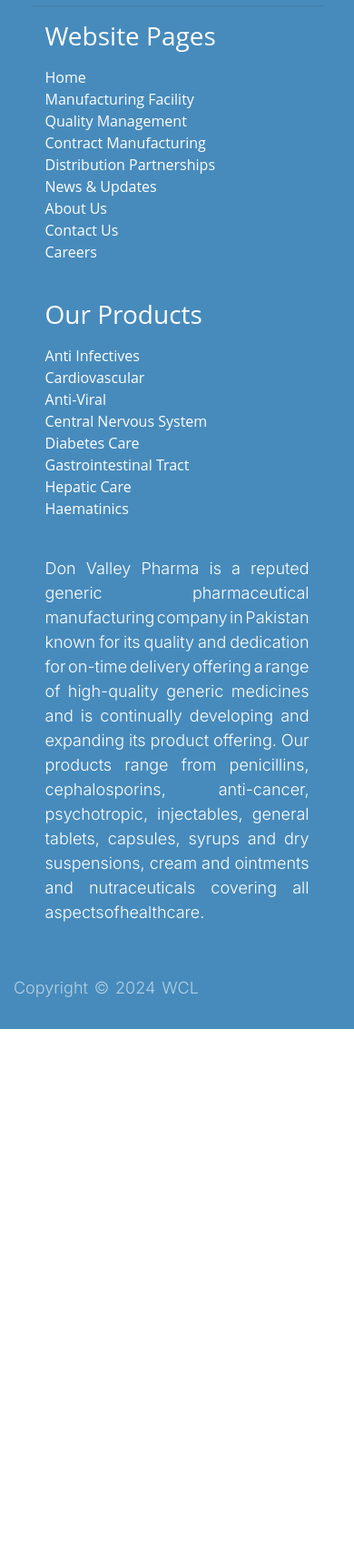
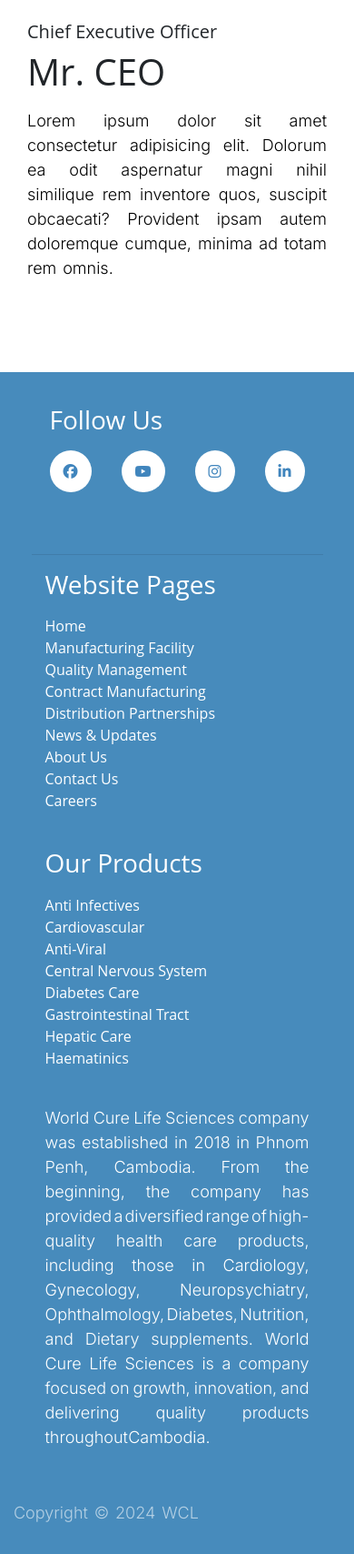
Before and after one commit to monykappa/WCL, a Django app: page /about_us/ in a window 390 px wide. Shown: the part 4139-5847 px from the top of the page at 91% size. Before the commit the page ends 5270 px from the top, so only its background shows below. Run offline with Django 5.2, Linux system fonts and the light colour scheme; some libraries are stand-ins or nearby versions.

Commit message:
person partsa

```diff
--- a/static/css/home/about_us.css
+++ b/static/css/home/about_us.css
@@ -53,3 +53,8 @@
     font-size: 50px !important;
     font-weight: bold !important;
 }
+
+/* section.person img{
+    max-width:500px;
+    height: auto;
+} */
--- a/templates/base.html
+++ b/templates/base.html
@@ -7,13 +7,13 @@
     <meta name="viewport" content="width=device-width, initial-scale=1.0">
     <link rel="stylesheet" href="{% static 'css/base.css' %} ">
     <link rel="stylesheet" href=" {% static 'css/bootstrap.min.css' %}">
+    <link rel="icon" type="image/x-icon" href="{% static 'img/logo/image-removebg-preview.ico'%}">
     <link rel="stylesheet" href="/fonts/icomoon/style.css">
     <!-- <link rel="stylesheet" href="/css/header/owl.carousel.min.css"> -->
     <link rel="stylesheet" href="https://cdnjs.cloudflare.com/ajax/libs/font-awesome/6.5.2/css/all.min.css"
         integrity="sha512-SnH5WK+bZxgPHs44uWIX+LLJAJ9/2PkPKZ5QiAj6Ta86w+fsb2TkcmfRyVX3pBnMFcV7oQPJkl9QevSCWr3W6A=="
         crossorigin="anonymous" referrerpolicy="no-referrer" />
     {% block css %}{% endblock css %}
-
     <title>{% block title %}Base{% endblock %}</title>
 </head>
 
@@ -152,14 +152,11 @@
 
                     <div class="col-md-4 mb-4">
                         <p class="footer-description">
-                            Don Valley Pharma is a reputed generic pharmaceutical manufacturing company in Pakistan
-                            known
-                            for its quality and dedication for on-time delivery offering a range of high-quality generic
-                            medicines and is continually developing and expanding its product offering. Our products
-                            range
-                            from penicillins, cephalosporins, anti-cancer, psychotropic, injectables, general tablets,
-                            capsules, syrups and dry suspensions, cream and ointments and nutraceuticals covering all
-                            aspects of healthcare.
+                            World Cure Life Sciences company was established in 2018 in Phnom Penh, Cambodia. From the
+                            beginning, the company has provided a diversified range of high-quality health care
+                            products, including those in Cardiology, Gynecology, Neuropsychiatry, Ophthalmology,
+                            Diabetes, Nutrition, and Dietary supplements. World Cure Life Sciences is a company focused
+                            on growth, innovation, and delivering quality products throughout Cambodia.
                         </p>
                     </div>
                 </div>
--- a/templates/home/about_us.html
+++ b/templates/home/about_us.html
@@ -43,18 +43,19 @@
                     delivering quality products throughout Cambodia.</p>
             </div>
             <div class="col-md-12 text-center mt-3">
-                <img src="{% static 'img/logo/about-company.jpg' %}" alt="" class="img-fluid hidden-top">
+                <img src="{% static 'img/logo/about-company.jpg' %}" alt="" class="img-fluid hidden-top mb-4">
             </div>
         </div>
     </div>
 </section>
 
-<hr>
+<hr class="mt-5">
 
 
 <section class="goal-ctn mt-5">
-    <h1 class="hidden-top">PROFESSIONAL <span>RELIABLE & EFFICIENT</span></h1>
+
     <div class="container">
+        <h1 class="hidden-top">PROFESSIONAL <span>RELIABLE & EFFICIENT</span></h1>
         <div class="row">
             <div class="col-md-12 text-left mt-5">
                 <p class="hidden-right mt-3">We pride ourselves on being one of the most professional and efficient
@@ -77,38 +78,53 @@
 
 <section class="person">
     <div class="container">
-        <div class="row">
+        <div class="row mt-5">
+            <div class="col-md-6 hidden-top">
+                <img src="https://donvalleypharma.com/wp-content/uploads/Boss_Picture-copy-1.jpg" class="img-fluid mb-4" />
+            </div>
             <div class="col-md-6">
-                <h5>Chief Executive Officer</h5>
-                <h1>Mr. CEO</h1>
-                <p class="mt-5">Lorem ipsum dolor sit amet consectetur adipisicing elit. Dolorum ea odit aspernatur
+                <h5 class="hidden-right">Chief Executive Officer</h5>
+                <h1 class="hidden-right">Mr. CEO</h1>
+                <p class="mt-3 hidden-right">Lorem ipsum dolor sit amet consectetur adipisicing elit. Dolorum ea odit aspernatur
                     magni nihil
                     similique rem inventore quos, suscipit obcaecati? Provident ipsam autem doloremque cumque, minima ad
                     totam rem omnis.</p>
             </div>
-            <div class="col-md-6">
-                <img src="https://t4.ftcdn.net/jpg/00/64/67/63/360_F_64676383_LdbmhiNM6Ypzb3FM4PPuFP9rHe7ri8Ju.jpg" />
-            </div>
         </div>
-        <div class="row">
-            <div class="col-md-6">
-                <img src="https://t4.ftcdn.net/jpg/00/64/67/63/360_F_64676383_LdbmhiNM6Ypzb3FM4PPuFP9rHe7ri8Ju.jpg" />
+
+        <div class="row mt-5">
+            <div class="col-md-6 hidden-top">
+                <img src="https://donvalleypharma.com/wp-content/uploads/Boss_Picture-copy-1.jpg" class="img-fluid mb-4" />
             </div>
             <div class="col-md-6">
-                <h5>Chief Executive Officer</h5>
-                <h1>Mr. CEO</h1>
-                <p class="mt-5">Lorem ipsum dolor sit amet consectetur adipisicing elit. Dolorum ea odit aspernatur
+                <h5 class="hidden-right">Chief Executive Officer</h5>
+                <h1 class="hidden-right">Mr. CEO</h1>
+                <p class="mt-3 hidden-right">Lorem ipsum dolor sit amet consectetur adipisicing elit. Dolorum ea odit aspernatur
                     magni nihil
                     similique rem inventore quos, suscipit obcaecati? Provident ipsam autem doloremque cumque, minima ad
                     totam rem omnis.</p>
             </div>
+        </div>
+        <div class="row mt-5">
+            <div class="col-md-6 hidden-top">
+                <img src="https://donvalleypharma.com/wp-content/uploads/Boss_Picture-copy-1.jpg" class="img-fluid mb-4" />
+            </div>
+            <div class="col-md-6">
+                <h5 class="hidden-right">Chief Executive Officer</h5>
+                <h1 class="hidden-right">Mr. CEO</h1>
+                <p class="mt-3 hidden-right">Lorem ipsum dolor sit amet consectetur adipisicing elit. Dolorum ea odit aspernatur
+                    magni nihil
+                    similique rem inventore quos, suscipit obcaecati? Provident ipsam autem doloremque cumque, minima ad
+                    totam rem omnis.</p>
+            </div>
+        </div>
 
-        </div>
 
     </div>
 </section>
 
 
+
 <script src="{% static 'js/home/about_us.js'%}"></script>
 <script src="{% static 'js/animation/hidden_scroll.js'%}"></script>
 {% endblock content %}
```
Also changed, not shown: static/img/logo/image-removebg-preview.ico (added).
